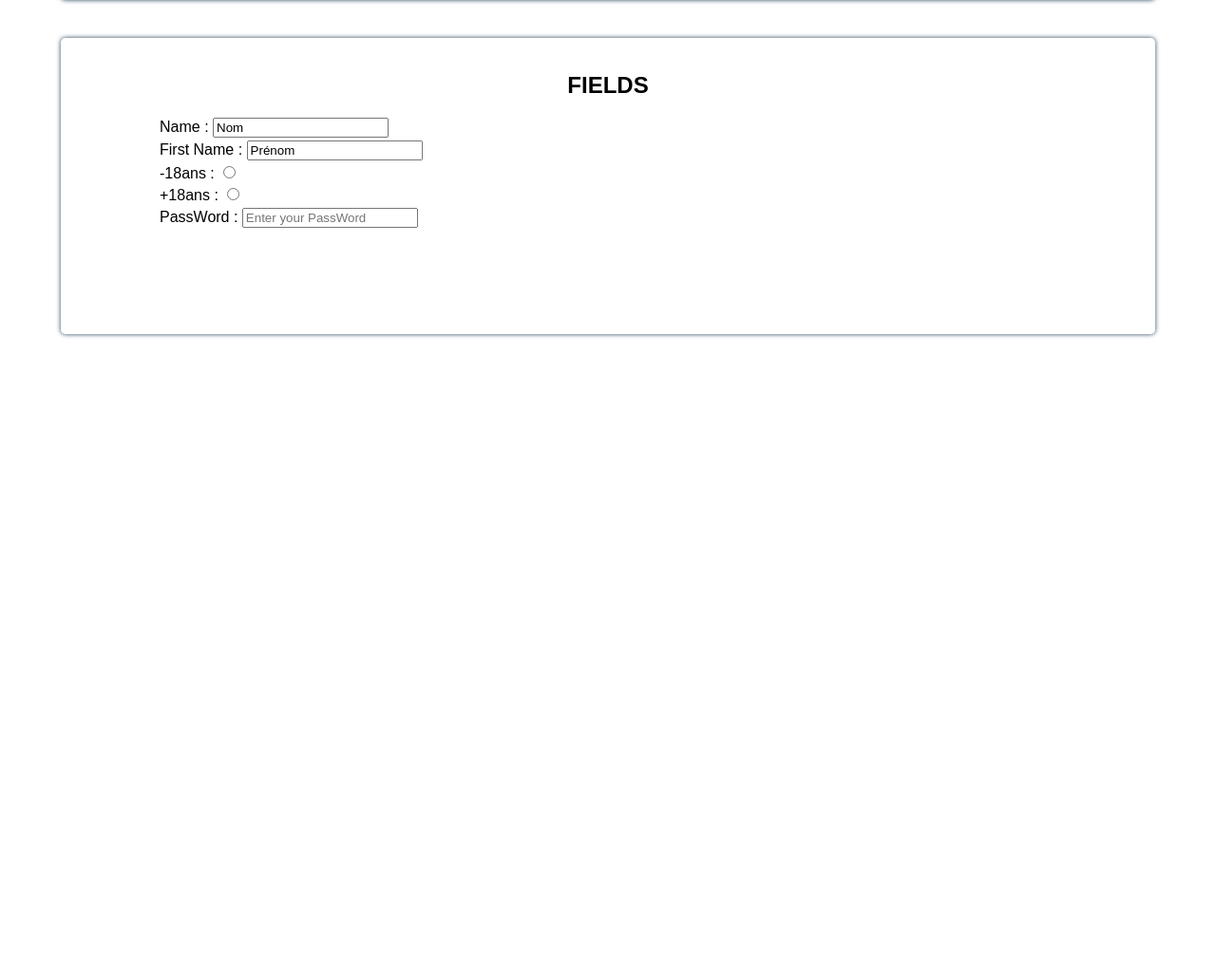
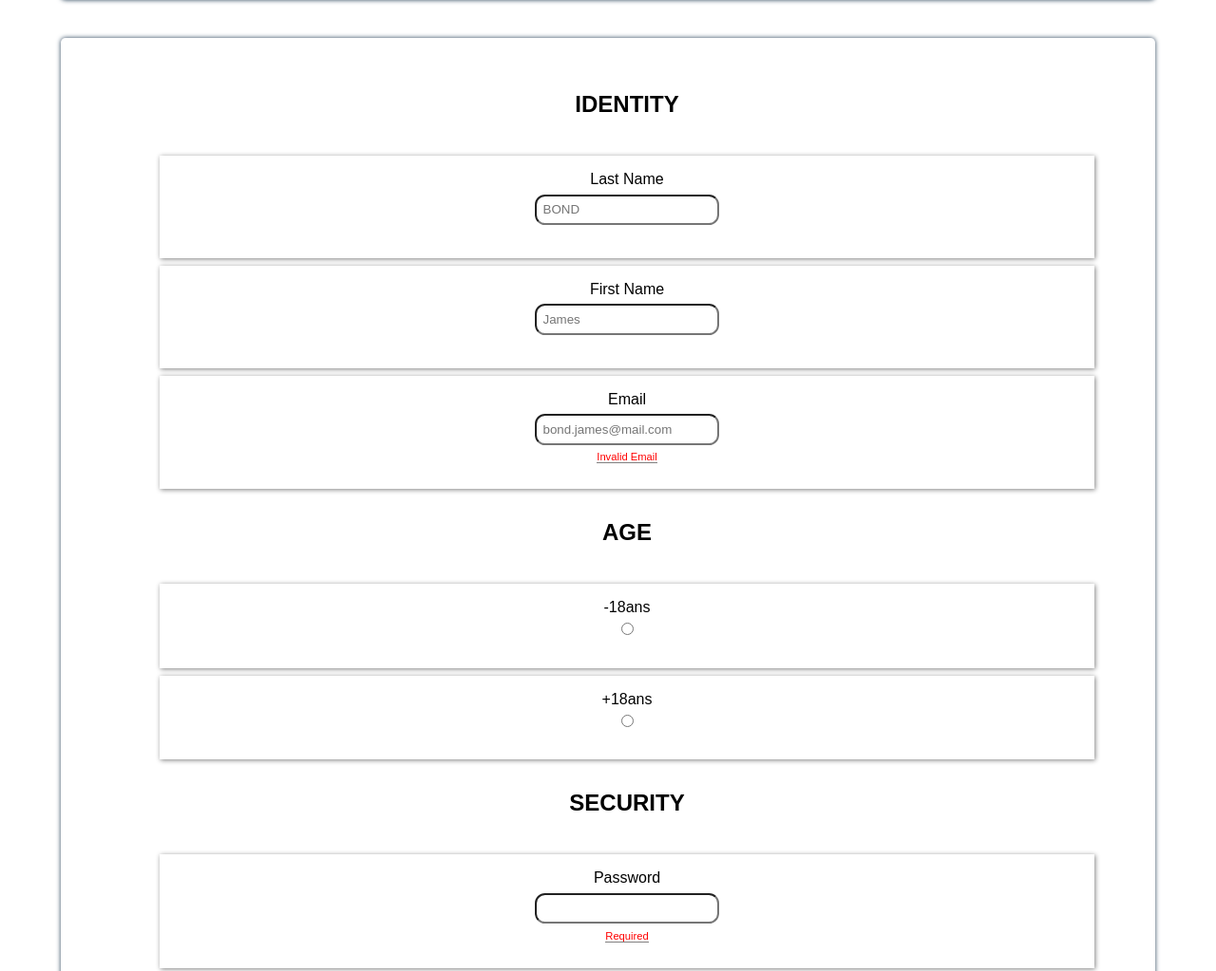
Before and after one commit to yoann83/reactFormNatif, a React app: page / in a window 1280 px wide. Shown: the part 704-1727 px from the top of the page at 95% size. Before the commit the page ends 1096 px from the top, so only its background shows below. Built offline with nearby package versions, Linux system fonts and the light colour scheme.

Commit message:
adds fields email and radio

```diff
--- a/src/components/Input.js
+++ b/src/components/Input.js
@@ -3,7 +3,6 @@ import PropTypes from "prop-types";
 import "./Input.scss";
 
 const Input = ({
-  dataId,
   dataLabel,
   dataType,
   dataName,
@@ -12,46 +11,91 @@ const Input = ({
   dataOption
 }) => {
   //STATES
-  const [value, setValue] = useState(dataValue);
+  const [value, setValue] = useState(dataValue ? dataValue : "");
+  const [regex, setRegex] = useState("");
   const [errorMessage, setErrorMessage] = useState("");
   const [styleError, setStyleError] = useState("");
 
-  /* The handleChange() function to set a new state for input */
+  //ATTRIBUTES
+  const regexPwd =
+    "^(?=.*[0-9])(?=.*[a-z])(?=.*[A-Z])(?=.*[&+$!* ])([a-zA-Z0-9&+$!* ]{8,})$";
+
+  const regexEmail = "[a-zA-Z0-9_\\.+-]+@[a-zA-Z0-9-]+\\.[a-zA-Z]{2,4}$";
+
+  //EVENTS
+  const testEmailRegex = (valueEmail) => {
+    if (valueEmail.match(regexEmail)) {
+      setErrorMessage("");
+      setStyleError("");
+    } else {
+      setErrorMessage("Invalid Email");
+      setStyleError("error");
+    }
+  };
+
+  const testPwdRegex = (valuePassword) => {
+    if (valuePassword.match(regexPwd)) {
+      setErrorMessage("");
+      setStyleError("");
+    } else {
+      setErrorMessage(
+        "Minimum eight characters, at least one uppercase letter, one lowercase letter, one number and one special character"
+      );
+      setStyleError("error");
+    }
+  };
+
+  const testError = () => {
+    if (value.length === 0 && dataOption.required) {
+      setErrorMessage("Required");
+      setStyleError("error");
+    } else if (value.length < dataOption.minLength) {
+      setErrorMessage("Minimum : " + dataOption.minLength + " characters");
+      setStyleError("error");
+    } else if (value.length > dataOption.maxLength) {
+      setErrorMessage("Maximum : " + dataOption.maxLength + " characters");
+      setStyleError("error");
+    } else if (dataType === "password") {
+      setRegex(regexPwd);
+      testPwdRegex(value);
+    } else if (dataType === "email") {
+      setRegex(regexEmail);
+      testEmailRegex(value);
+    } else {
+      setErrorMessage("");
+      setStyleError("");
+    }
+  };
+
+  //INITIALIZE FUNCTION
+  useEffect(() => {
+    testError();
+  }, [value]);
+
   const handleChange = (event) => {
     setValue(event.target.value);
   };
 
-  useEffect(() => {
-    // Set errorMessage only if text is equal or bigger than MAX_LENGTH
-    if (value.length < dataOption.minLength) {
-      setErrorMessage("Required");
-      setStyleError("error");
-    } else {
-      setErrorMessage("");
-      setStyleError("");
-    }
-  }, [value]);
-
   return (
-    <div className="container mt-4">
-      <label>{dataLabel} : </label>
+    <div className={dataOption.class}>
+      <label style={dataOption.labelStyle}>{dataLabel}</label>
       <input
-        id={dataId}
         type={dataType}
         name={dataName}
-        value={value}
+        pattern={regex}
         placeholder={dataPlaceholder}
+        autoComplete={dataOption.autoComplete}
         onChange={handleChange}
         required={dataOption.required}
         className={styleError}
+        style={dataOption.inputStyle}
       />
-      <dfn className={styleError}> {errorMessage} </dfn>
+      <p className={styleError}> {errorMessage} </p>
     </div>
   );
 };
 
 Input.propTypes = {
-  dataId: PropTypes.number.isRequired,
   dataType: PropTypes.string.isRequired,
   dataName: PropTypes.string.isRequired,
   dataLabel: PropTypes.string.isRequired,
--- a/src/components/Input.scss
+++ b/src/components/Input.scss
@@ -1,4 +1,22 @@
-.error{
-  border-color: red;
-  color: red;
+.box_input{
+  box-shadow: 1px 1px 5px grey;
+  display: flex;
+  flex-direction: column;
+  align-items: center;
+  justify-content: center;
+  margin: 0.5em 0;
+  padding: 1em;
+  input{
+    border-radius: 0.8em;
+    padding: 0.5em;
+    margin: 0.5em;
+  }
+  .error{
+    color: red;
+  }
+  p{
+    border-bottom: 1px solid grey;
+    margin-top: 0;
+    font-size: 0.7em;
+  }
 }
--- a/src/containers/ListInputs.js
+++ b/src/containers/ListInputs.js
@@ -6,50 +6,133 @@ export default function ListInputs() {
   const [datas, setDatas] = useState([]);
 
   //ATTRIBUTES
-  const title = "Fields";
 
   //INITIALIZE FUNCTION
   useEffect(() => {
     setDatas([
       {
-        id: "1",
+        type: "",
+        label: "IDENTITY",
+        name: "",
+        option: {
+          labelStyle: {
+            fontSize: "1.5em",
+            fontWeight: "bold",
+            textAlign: "center",
+            display: "block",
+            padding: "1em 0"
+          },
+          inputStyle: {
+            display: "none"
+          }
+        }
+      },
+      {
         type: "text",
-        label: "Name",
+        label: "Last Name",
         name: "last_name",
         dataPlaceholder: "BOND",
         value: "Nom",
         option: {
+          class: "box_input",
           required: true,
-          minLength: "1"
+          minLength: "2",
+          maxLength: "15"
         }
       },
       {
-        id: "2",
         type: "text",
         label: "First Name",
         name: "first_name",
         dataPlaceholder: "James",
         value: "Prénom",
         option: {
-          minLength: "1"
+          class: "box_input"
         }
       },
       {
-        id: "3",
+        type: "email",
+        label: "Email",
+        name: "email",
+        dataPlaceholder: "bond.james@mail.com",
+        value: "Nom",
+        option: {
+          class: "box_input",
+          required: true,
+          minLength: "2"
+        }
+      },
+      {
+        type: "text",
+        label: "AGE",
+        name: "age",
+        option: {
+          labelStyle: {
+            fontSize: "1.5em",
+            fontWeight: "bold",
+            textAlign: "center",
+            display: "block",
+            padding: "1em 0"
+          },
+          inputStyle: {
+            display: "none"
+          }
+        }
+      },
+      {
         type: "radio",
         label: "-18ans",
-
         name: "age",
-        value: "oui",
-        option: {}
+        value: "16",
+        option: {
+          class: "box_input"
+        }
       },
       {
-        id: "4",
         type: "radio",
         label: "+18ans",
         name: "age",
-        value: "non",
-        option: {}
+        value: "19",
+        option: {
+          class: "box_input"
+        }
+      },
+      {
+        type: "",
+        label: "SECURITY",
+        name: "",
+        option: {
+          labelStyle: {
+            fontSize: "1.5em",
+            fontWeight: "bold",
+            textAlign: "center",
+            display: "block",
+            padding: "1em 0"
+          },
+          inputStyle: {
+            display: "none"
+          }
+        }
+      },
+      {
+        type: "password",
+        label: "Password",
+        name: "password",
+        option: {
+          class: "box_input",
+          required: true,
+          autoComplete: "off"
+        }
+      },
+      {
+        type: "password",
+        label: "Confim Password",
+        name: "confimPassword",
+        option: {
+          class: "box_input",
+          required: true,
+          autoComplete: "off"
+        }
       }
     ]);
   }, []);
@@ -59,13 +142,11 @@ export default function ListInputs() {
   //RENDER COMPONENT IN ID "list_books"
   return (
     <section>
-      <h1>{title.toLocaleUpperCase()}</h1>
       <div>
         <ul>
           {datas.map((data, key) => (
             <Input
               key={key}
-              dataId={data.id}
               dataLabel={data.label}
               dataType={data.type}
               dataName={data.name}
@@ -74,16 +155,6 @@ export default function ListInputs() {
               dataValue={data.value}
             />
           ))}
-          <Input
-            key="10"
-            dataId="10"
-            dataLabel="PassWord"
-            dataType="PassWord"
-            dataName="PassWord"
-            dataPlaceholder="Enter your PassWord"
-            dataOption=""
-            dataValue=""
-          />
         </ul>
       </div>
     </section>
--- a/src/styles.scss
+++ b/src/styles.scss
@@ -15,6 +15,7 @@ $error_egerie: #FFBABB;
     padding: 1em 5vw;
     transition: 0.4s ease-in-out;
     &:hover{
+      background-color: white;
       transform: scale(1.15);
     }
   }
```
